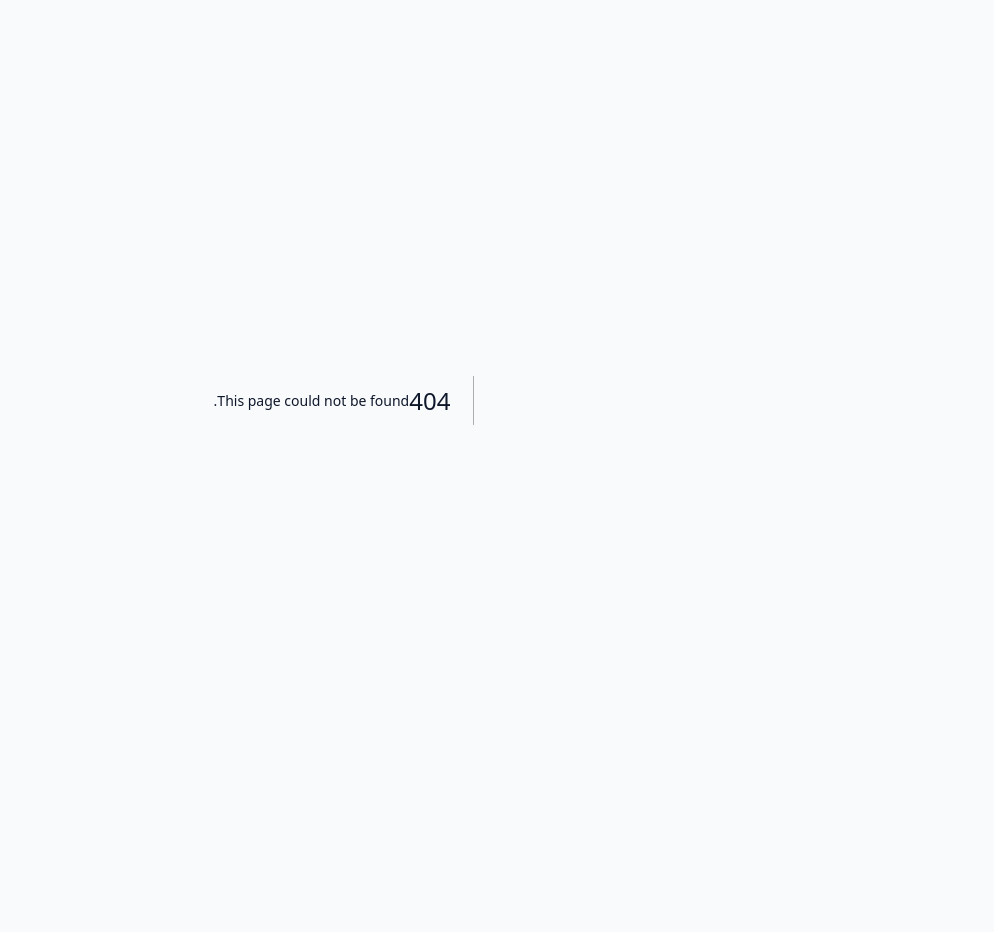
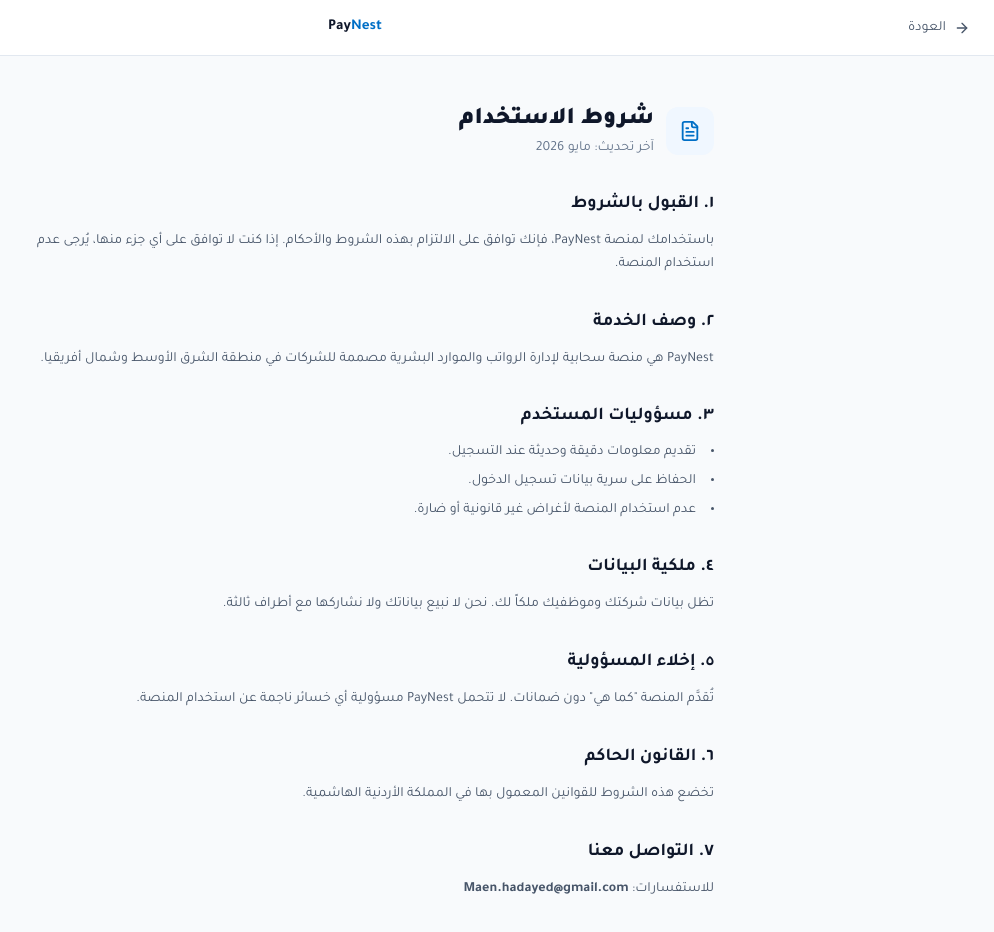
Before and after one commit to Husamalj/paynest, a Next.js app: page /terms in a window 1280 px wide. Before the commit this address had no page. Shown: the top 932 px of the page, without its empty margins (286-1280 px from the left). Before the commit the page ends 800 px from the top, so only its background shows below. Built offline with nearby package versions, Linux system fonts and the light colour scheme.

Commit message:
feat: add bilingual Terms of Service page

```diff
--- /dev/null
+++ b/app/terms/page.tsx
@@ -0,0 +1,131 @@
+"use client";
+
+import { useRouter } from "next/navigation";
+import { ArrowLeft, ArrowRight, FileText } from "lucide-react";
+import { useLanguage } from "@/lib/i18n/LanguageContext";
+
+export default function TermsPage() {
+  const router = useRouter();
+  const { lang } = useLanguage();
+  const ar = lang === "ar";
+  const Back = ar ? ArrowRight : ArrowLeft;
+
+  return (
+    <div dir={ar ? "rtl" : "ltr"} className="min-h-screen bg-slate-50">
+      <header className="bg-white border-b border-slate-200 px-6 h-14 flex items-center justify-between sticky top-0 z-10">
+        <button
+          onClick={() => router.push("/")}
+          className="flex items-center gap-2 text-sm text-slate-600 hover:text-slate-900 transition-colors"
+        >
+          <Back size={16} />
+          {ar ? "العودة" : "Back"}
+        </button>
+        <button
+          onClick={() => router.push("/")}
+          className="font-bold text-slate-900 text-[15px] hover:opacity-70 transition-opacity"
+        >
+          Pay<span className="text-brand-600">Nest</span>
+        </button>
+        <div className="w-16" />
+      </header>
+
+      <main className="max-w-3xl mx-auto px-4 sm:px-6 py-12">
+        <div className="flex items-center gap-3 mb-8">
+          <div className="w-12 h-12 rounded-xl bg-brand-50 text-brand-600 flex items-center justify-center">
+            <FileText size={22} />
+          </div>
+          <div>
+            <h1 className="text-2xl font-black text-slate-900">
+              {ar ? "شروط الاستخدام" : "Terms of Service"}
+            </h1>
+            <p className="text-sm text-slate-500 mt-0.5">
+              {ar ? "آخر تحديث: مايو 2026" : "Last updated: May 2026"}
+            </p>
+          </div>
+        </div>
+
+        <div className="space-y-8">
+          {ar ? (
+            <>
+              <section>
+                <h2 className="text-lg font-bold text-slate-900 mb-3">١. القبول بالشروط</h2>
+                <p className="text-slate-600 leading-relaxed">
+                  باستخدامك لمنصة PayNest، فإنك توافق على الالتزام بهذه الشروط والأحكام. إذا كنت لا توافق على أي جزء منها، يُرجى عدم استخدام المنصة.
+                </p>
+              </section>
+              <section>
+                <h2 className="text-lg font-bold text-slate-900 mb-3">٢. وصف الخدمة</h2>
+                <p className="text-slate-600 leading-relaxed">
+                  PayNest هي منصة سحابية لإدارة الرواتب والموارد البشرية مصممة للشركات في منطقة الشرق الأوسط وشمال أفريقيا.
+                </p>
+              </section>
+              <section>
+                <h2 className="text-lg font-bold text-slate-900 mb-3">٣. مسؤوليات المستخدم</h2>
+                <ul className="list-disc list-inside space-y-2 text-slate-600">
+                  <li>تقديم معلومات دقيقة وحديثة عند التسجيل.</li>
+                  <li>الحفاظ على سرية بيانات تسجيل الدخول.</li>
+                  <li>عدم استخدام المنصة لأغراض غير قانونية أو ضارة.</li>
+                </ul>
+              </section>
+              <section>
+                <h2 className="text-lg font-bold text-slate-900 mb-3">٤. ملكية البيانات</h2>
+                <p className="text-slate-600 leading-relaxed">تظل بيانات شركتك وموظفيك ملكاً لك. نحن لا نبيع بياناتك ولا نشاركها مع أطراف ثالثة.</p>
+              </section>
+              <section>
+                <h2 className="text-lg font-bold text-slate-900 mb-3">٥. إخلاء المسؤولية</h2>
+                <p className="text-slate-600 leading-relaxed">تُقدَّم المنصة "كما هي" دون ضمانات. لا تتحمل PayNest مسؤولية أي خسائر ناجمة عن استخدام المنصة.</p>
+              </section>
+              <section>
+                <h2 className="text-lg font-bold text-slate-900 mb-3">٦. القانون الحاكم</h2>
+                <p className="text-slate-600 leading-relaxed">تخضع هذه الشروط للقوانين المعمول بها في المملكة الأردنية الهاشمية.</p>
+              </section>
+              <section>
+                <h2 className="text-lg font-bold text-slate-900 mb-3">٧. التواصل معنا</h2>
+                <p className="text-slate-600 leading-relaxed">للاستفسارات: <strong>Maen.hadayed@gmail.com</strong></p>
+              </section>
+            </>
+          ) : (
+            <>
+              <section>
+                <h2 className="text-lg font-bold text-slate-900 mb-3">1. Acceptance of Terms</h2>
+                <p className="text-slate-600 leading-relaxed">
+                  By using PayNest, you agree to be bound by these Terms of Service. If you do not agree to any part of these terms, please do not use the platform.
+                </p>
+              </section>
+              <section>
+                <h2 className="text-lg font-bold text-slate-900 mb-3">2. Description of Service</h2>
+                <p className="text-slate-600 leading-relaxed">
+                  PayNest is a cloud-based payroll and HR management platform designed for businesses in the MENA region.
+                </p>
+              </section>
+              <section>
+                <h2 className="text-lg font-bold text-slate-900 mb-3">3. User Responsibilities</h2>
+                <ul className="list-disc list-inside space-y-2 text-slate-600">
+                  <li>Provide accurate and current information when registering.</li>
+                  <li>Keep your login credentials confidential.</li>
+                  <li>Not use the platform for illegal or harmful purposes.</li>
+                </ul>
+              </section>
+              <section>
+                <h2 className="text-lg font-bold text-slate-900 mb-3">4. Data Ownership</h2>
+                <p className="text-slate-600 leading-relaxed">Your company and employee data remains yours. We do not sell your data or share it with third parties.</p>
+              </section>
+              <section>
+                <h2 className="text-lg font-bold text-slate-900 mb-3">5. Disclaimer</h2>
+                <p className="text-slate-600 leading-relaxed">The platform is provided "as is" without warranties. PayNest is not liable for any losses resulting from use of the platform.</p>
+              </section>
+              <section>
+                <h2 className="text-lg font-bold text-slate-900 mb-3">6. Governing Law</h2>
+                <p className="text-slate-600 leading-relaxed">These terms are governed by the laws of the Hashemite Kingdom of Jordan.</p>
+              </section>
+              <section>
+                <h2 className="text-lg font-bold text-slate-900 mb-3">7. Contact Us</h2>
+                <p className="text-slate-600 leading-relaxed">For any questions: <strong>Maen.hadayed@gmail.com</strong></p>
+              </section>
+            </>
+          )}
+        </div>
+      </main>
+    </div>
+  );
+}
```
